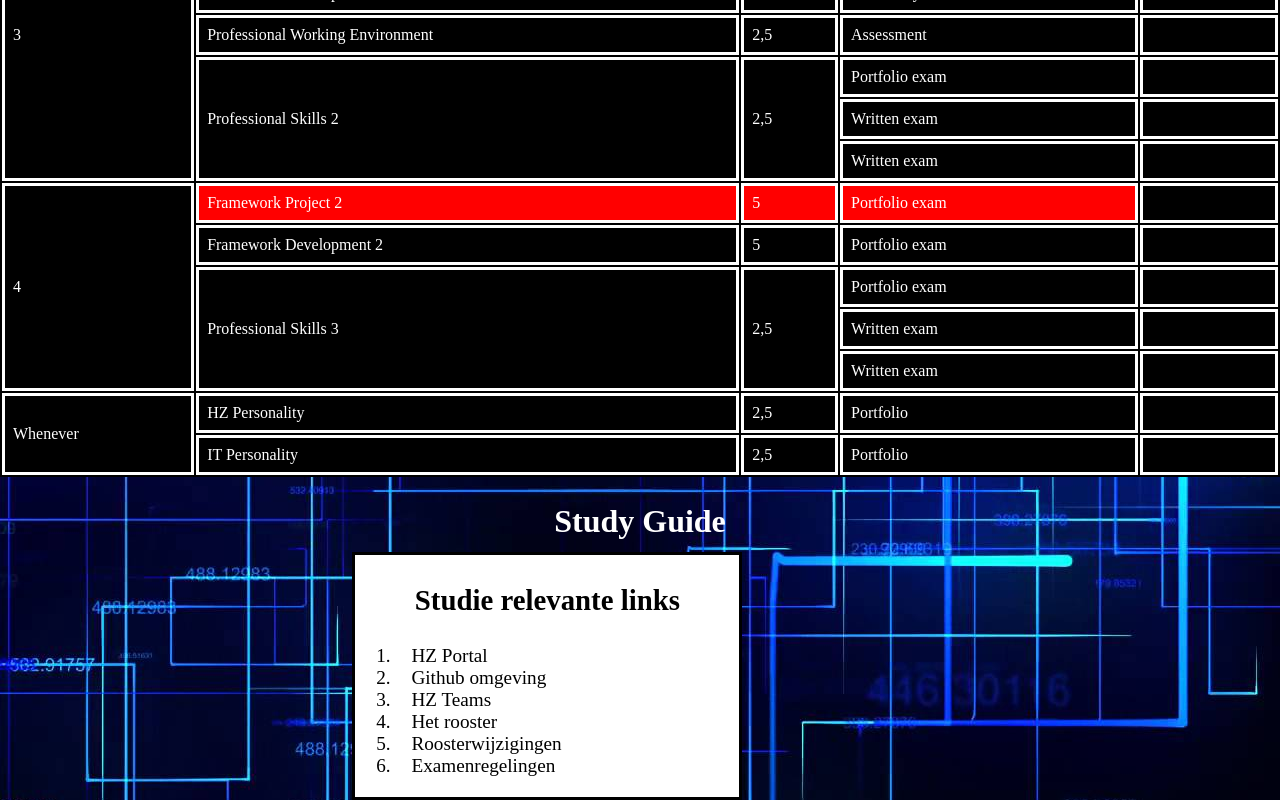
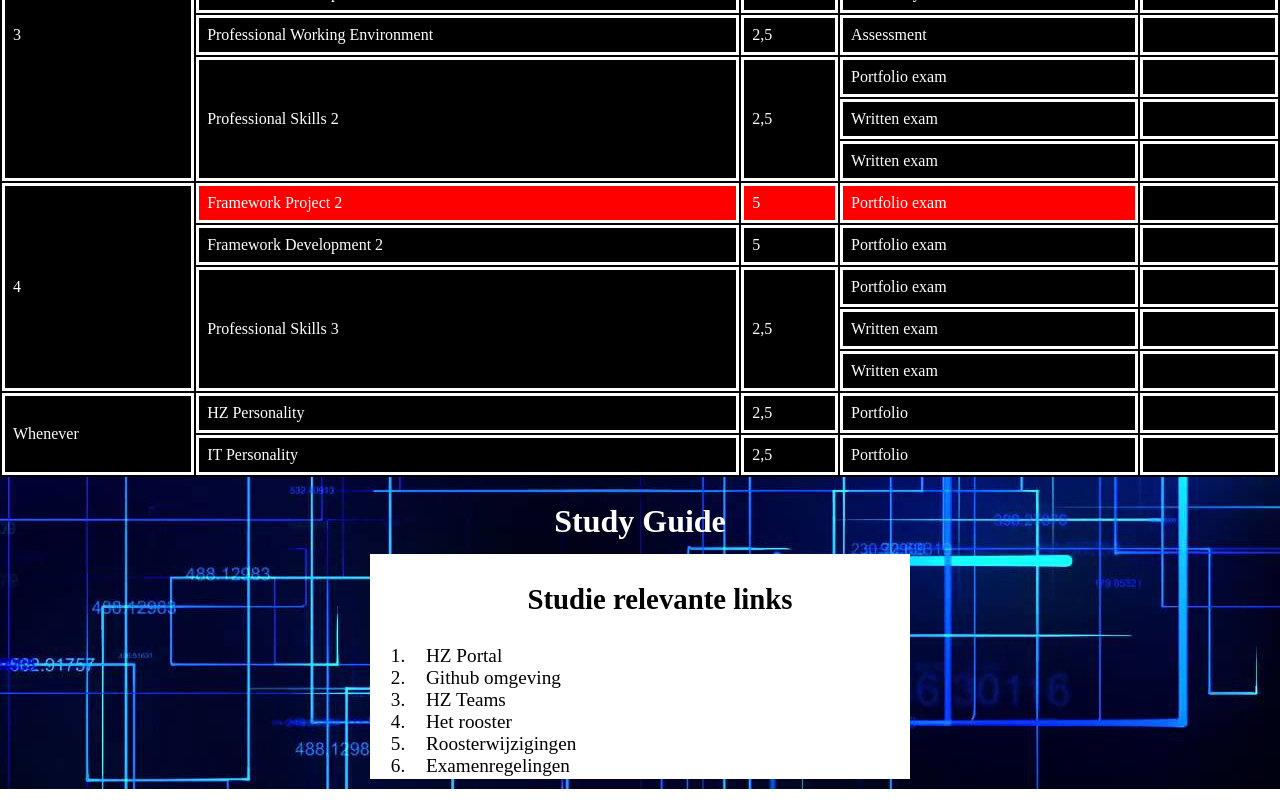
Before and after one commit to TomYE0113/TomYE0113, a plain HTML site: page dashboard.html in a window 1280 px wide. Shown: the part 538-1338 px from the top of the page. Drawn offline with Linux system fonts and the light colour scheme.

Commit message:
site af 2

```diff
--- a/dashboard.html
+++ b/dashboard.html
@@ -147,9 +147,9 @@
 
  <h2>Study Guide</h2>
 
- <div class="link">
-   <h3>Studie relevante links</h3>
-   <ol>
+ <div id="box-container">
+   <ol id="box-1">
+     <h3>Studie relevante links</h3>
      <li><a class="links" href="https://portal.hz.nl/">HZ Portal</a></li>
      <li><a class="links" href="https://education.github.com/discount_requests/student_application">Github omgeving</a></li>
      <li><a class="links" href="https://teams.microsoft.com/l/team/19%3a2e2afa0286b04932be16cb8ad2d9d2c0%40thread.skype/conversations?groupId=95bddebc-a340-4d88-81fc-b80e0bfc70c3&tenantId=4c16deb3-342d-4fca-bcd5-b1429308034c">HZ Teams</a></li>
@@ -225,23 +225,26 @@
     text-align: center;
     font-size: 1.5em;
   }
-  div.link {
-    color: black;
-    text-align: left;
-    display: inline-block;
-    background-color: white;
-    position: absolute;
-    right: 28em;
-    bottom: -28em;
-    border: 3px solid black;
-    width: 30%;
-    font-size: 1.2em;
-  }
   .links {
-    color: black;
-  }
+  color: black;
+}
   .links:hover {
     background-color: white;
     padding: 0em;
   }
+  #box-container {
+    display: flex;
+    height: 200px;
+    justify-content: center;
+    font-size: 1.2em;
+    text-align: left;
+    width: 100%;
+  }
+  #box-1 {
+    color: black;
+    background-color: white;
+    align-self: center;
+    height: 225px;
+    width: 500px;
+  }
   </style>
```
Also changed, not shown: FAQ.html (+24 -2 lines).
